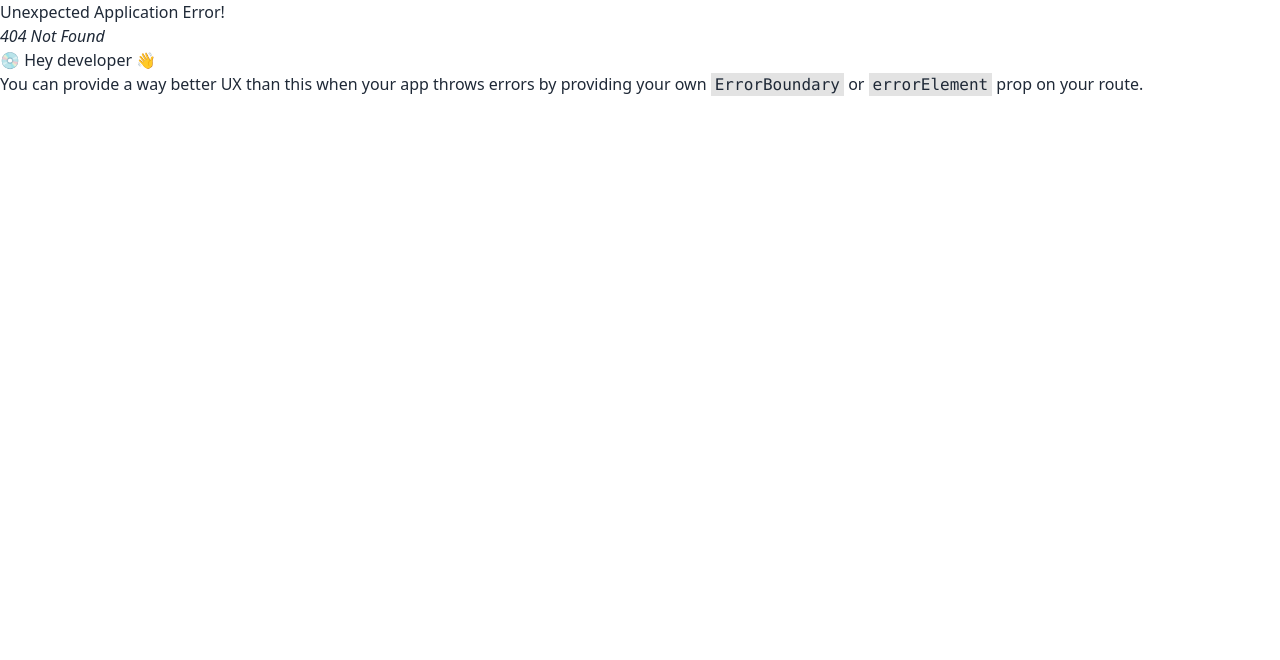
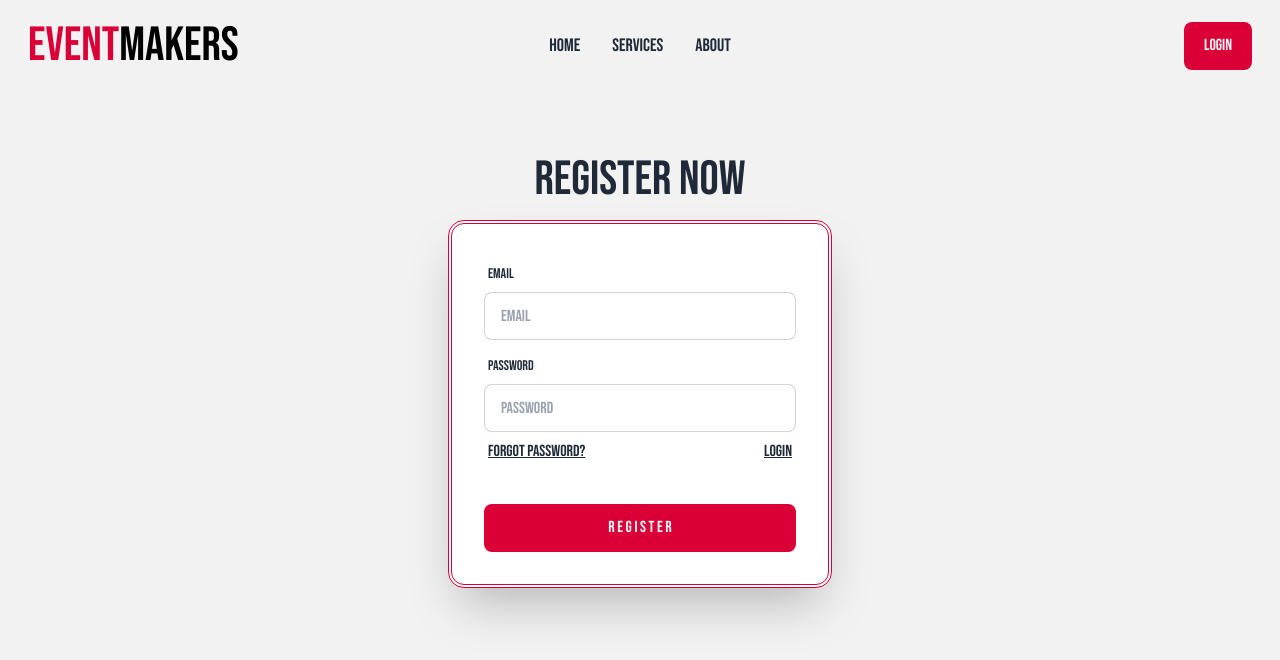
Before and after one commit to ayon121/Event_management_Website_React, a React (Vite) app: page /Register in a window 1280 px wide. Before the commit this address had no page. Shown: the top 660 px of the page. Built offline with nearby package versions, Linux system fonts and the light colour scheme; no server answers.

Commit message:
authetication system with email added

```diff
--- a/src/Component/Shared_Components/Navber.jsx
+++ b/src/Component/Shared_Components/Navber.jsx
@@ -1,9 +1,19 @@
 
 // import PropTypes from 'prop-types';
 
-import { NavLink } from "react-router-dom";
+import { useContext } from "react";
+import { Link, NavLink } from "react-router-dom";
+import { AuthContext } from "../../Providers/Authproviders";
 
 const Navber = () => {
+    const { user  , logout} = useContext(AuthContext)
+
+    const handlelogOut = () => {
+        logout()
+        .then()
+        .catch()
+    }
+
 
     const navlinks = <>
         <li className="text-lg"><NavLink  to="/" className={({ isActive }) => isActive ? 'text-[#DA0037] underline text-xl' : 'bg-transparent'}>Home</NavLink></li>
@@ -30,7 +40,17 @@ const Navber = () => {
                 </ul>
             </div>
             <div className="navbar-end">
-                <a className="px-3 py-2 md:px-5 md:py-3 rounded-lg bg-[#DA0037] text-white">L o g i n</a>
+                {
+                      user ? <button onClick={handlelogOut} className="px-3 py-2 md:px-5 md:py-3 rounded-lg bg-[#DA0037] text-white">Logout</button>
+                      :
+                      <Link to="/Login">
+                          <button className="px-3 py-2 md:px-5 md:py-3 rounded-lg bg-[#DA0037] text-white">Login</button>
+                      </Link>
+
+                }
+
+
+
             </div>
         </div>
     );
--- /dev/null
+++ b/src/Component/Users/Login.jsx
@@ -0,0 +1,59 @@
+
+// import PropTypes from 'prop-types';
+import Navber from '../Shared_Components/Navber';
+import { useContext } from 'react';
+import { AuthContext } from '../../Providers/Authproviders';
+import { Link } from 'react-router-dom';
+
+const Login = () => {
+    const { loginUser } = useContext(AuthContext)
+    const handleLogin = e => {
+        e.preventDefault()
+        const form = new FormData(e.currentTarget);
+        const email = form.get('email')
+        const password = form.get('password')
+        loginUser(email , password)
+        .then(result => console.log(result))
+        .catch(error => console.log(error))
+
+
+    }
+
+    return (
+        <div className='font-Bebas min-h-screen bg-base-200 px-4'>
+            <Navber></Navber>
+            <h1 className='text-3xl md:text-5xl text-center pt-16 pb-4'>Login Now</h1>
+            <div className="hero ">
+                <div className="card border-double border-4 border-[#DA0037] flex-shrink-0 w-full max-w-sm shadow-2xl bg-base-100 mb-12">
+                    <form className="card-body " onSubmit={handleLogin}>
+                        <div className="form-control">
+                            <label className="label">
+                                <span className="label-text">Email</span>
+                            </label>
+                            <input type="email" placeholder="email" name='email' className="input input-bordered" required />
+                        </div>
+                        <div className="form-control">
+                            <label className="label">
+                                <span className="label-text">Password</span>
+                            </label>
+                            <input type="password" placeholder="password" name='password' className="input input-bordered" required />
+                            <label className="label flex">
+                                <Link to="" className='underline'>Forgot password?</Link>
+                                <Link to="/Register" className='underline'>Register</Link>
+                            </label>
+                        </div>
+                        <div className="form-control mt-6">
+                            <button className="px-3 py-2 md:px-5 md:py-3 rounded-lg bg-[#DA0037] text-white">L o g i n</button>
+                        </div>
+                    </form>
+                </div>
+            </div>
+        </div>
+    );
+};
+
+Login.propTypes = {
+
+};
+
+export default Login;
--- /dev/null
+++ b/src/Component/Users/Register.jsx
@@ -0,0 +1,60 @@
+
+
+import { useContext } from 'react';
+import { AuthContext } from '../../Providers/Authproviders';
+import Navber from '../Shared_Components/Navber';
+import { Link } from 'react-router-dom';
+
+const Register = () => {
+    const { createUser } = useContext(AuthContext)
+    const handleRgister = e => {
+        e.preventDefault()
+        const form = new FormData(e.currentTarget);
+        const email = form.get('email')
+        const password = form.get('password')
+        // create user
+        createUser(email , password)
+        .then(result => console.log(result))
+        .catch(error => console.log(error))
+
+
+    }
+
+    return (
+        <div className='font-Bebas min-h-screen bg-base-200 px-4'>
+            <Navber></Navber>
+            <h1 className='text-3xl md:text-5xl text-center pt-16 pb-4'>Register Now</h1>
+            <div className="hero ">
+                <div className="card border-double border-4 border-[#DA0037] flex-shrink-0 w-full max-w-sm shadow-2xl bg-base-100 mb-12">
+                    <form className="card-body " onSubmit={handleRgister}>
+                        <div className="form-control">
+                            <label className="label">
+                                <span className="label-text">Email</span>
+                            </label>
+                            <input type="email" placeholder="email" name='email' className="input input-bordered" required />
+                        </div>
+                        <div className="form-control">
+                            <label className="label">
+                                <span className="label-text">Password</span>
+                            </label>
+                            <input type="password" placeholder="password" name='password' className="input input-bordered" required />
+                            <label className="label flex">
+                                <Link to="" className='underline'>Forgot password?</Link>
+                                <Link to="/Login" className='underline'>Login</Link>
+                            </label>
+                        </div>
+                        <div className="form-control mt-6">
+                            <button className="px-3 py-2 md:px-5 md:py-3 rounded-lg bg-[#DA0037] text-white">R e g i s t e r</button>
+                        </div>
+                    </form>
+                </div>
+            </div>
+        </div>
+    );
+};
+
+Register.propTypes = {
+
+};
+
+export default Register;
--- a/src/Firebase/firebase.config.js
+++ b/src/Firebase/firebase.config.js
@@ -14,4 +14,6 @@ const firebaseConfig = {
 };
 
 // Initialize Firebase
-export const app = initializeApp(firebaseConfig);
+const app = initializeApp(firebaseConfig);
+
+export default app
--- /dev/null
+++ b/src/PrivateRoute/PrivateRoute.jsx
@@ -0,0 +1,31 @@
+
+import PropTypes from 'prop-types';
+import { AuthContext } from '../Providers/Authproviders';
+import { Navigate } from 'react-router-dom';
+import { useContext } from 'react';
+
+const PrivateRoute = ({children})=> {
+    const {user , loading} = useContext(AuthContext)
+
+    if (loading) {
+        return <div className='flex justify-center h-screen  items-center'>
+            <span className="loading loading-spinner loading-lg "></span>
+        </div>
+    }
+
+
+    if(user){
+        return children
+    }
+
+
+    return  <Navigate to="/Login"></Navigate>
+
+};
+
+PrivateRoute.propTypes = {
+    children : PropTypes.node
+
+};
+
+export default PrivateRoute;
--- /dev/null
+++ b/src/Providers/Authproviders.jsx
@@ -0,0 +1,72 @@
+
+import PropTypes from 'prop-types';
+import { createContext, useEffect, useState } from 'react';
+import {  createUserWithEmailAndPassword, getAuth, onAuthStateChanged, signInWithEmailAndPassword, signOut } from "firebase/auth";
+import app from '../firebase/firebase.config';
+
+
+export const AuthContext = createContext(null)
+const auth = getAuth(app);
+const Authproviders = ({ children }) => {
+
+    // setting the user state
+    const [user , setUser] = useState(null)
+    // set loading
+    const [loading , setloading] = useState(true)
+
+
+    // user monitoring
+    useEffect(()=> {
+        const Unsubscirbe = onAuthStateChanged(auth , currentUser => {
+            console.log('user in auth state' , currentUser);
+            setUser(currentUser)
+            setloading(false)
+        })
+        return () => {
+            Unsubscirbe()
+        }
+    }, [])
+
+    // User Create with email and password
+    const createUser = (email , password) => {
+        setloading(true)
+        return createUserWithEmailAndPassword(auth , email , password)
+    }
+    // Login User with email and password
+    const loginUser = (email , password) => {
+        setloading(true)
+        return signInWithEmailAndPassword(auth , email , password)
+    }
+
+    // Logout USer
+    const logout = () => {
+        setloading(true)
+        return signOut(auth)
+    }
+
+
+
+
+    // passing the value
+    const authInfo = {
+        user,
+        createUser,
+        loginUser,
+        logout,
+        loading
+    }
+
+    return (
+        <AuthContext.Provider value={authInfo}>
+            {children}
+        </AuthContext.Provider>
+
+    );
+};
+
+Authproviders.propTypes = {
+    children : PropTypes.node
+
+};
+
+export default Authproviders;
--- a/src/main.jsx
+++ b/src/main.jsx
@@ -8,20 +8,32 @@ import {
 import Root from './Component/Pages/Root';
 import Home from './Component/Pages/Home';
 import ServiceDetails from './Component/Services/ServiceDetails';
+import Authproviders from './Providers/Authproviders';
+import Register from './Component/Users/Register';
+import Login from './Component/Users/Login';
+import PrivateRoute from './PrivateRoute/PrivateRoute';
 
 const router = createBrowserRouter([
   {
     path: "/",
     element: <Root></Root>,
-    children : [
+    children: [
       {
-        path : "/",
-        element : <Home></Home>
+        path: "/",
+        element: <Home></Home>
       },
       {
-        path : "/services/:id",
-        element : <ServiceDetails></ServiceDetails>,
-        loader : () => fetch('../services.json')//warning: it is not a perfect way to load data
+        path: "/services/:id",
+        element: <PrivateRoute><ServiceDetails></ServiceDetails></PrivateRoute>,
+        loader: () => fetch('../services.json')//warning: it is not a perfect way to load data
+      },
+      {
+        path : "/Register",
+        element : <Register></Register>
+      },
+      {
+        path : "/Login",
+        element : <Login></Login>
       }
     ]
   },
@@ -29,6 +41,9 @@ const router = createBrowserRouter([
 
 ReactDOM.createRoot(document.getElementById('root')).render(
   <React.StrictMode>
-     <RouterProvider router={router} />
+    <Authproviders>
+      <RouterProvider router={router} />
+    </Authproviders>
+
   </React.StrictMode>,
 )
```
